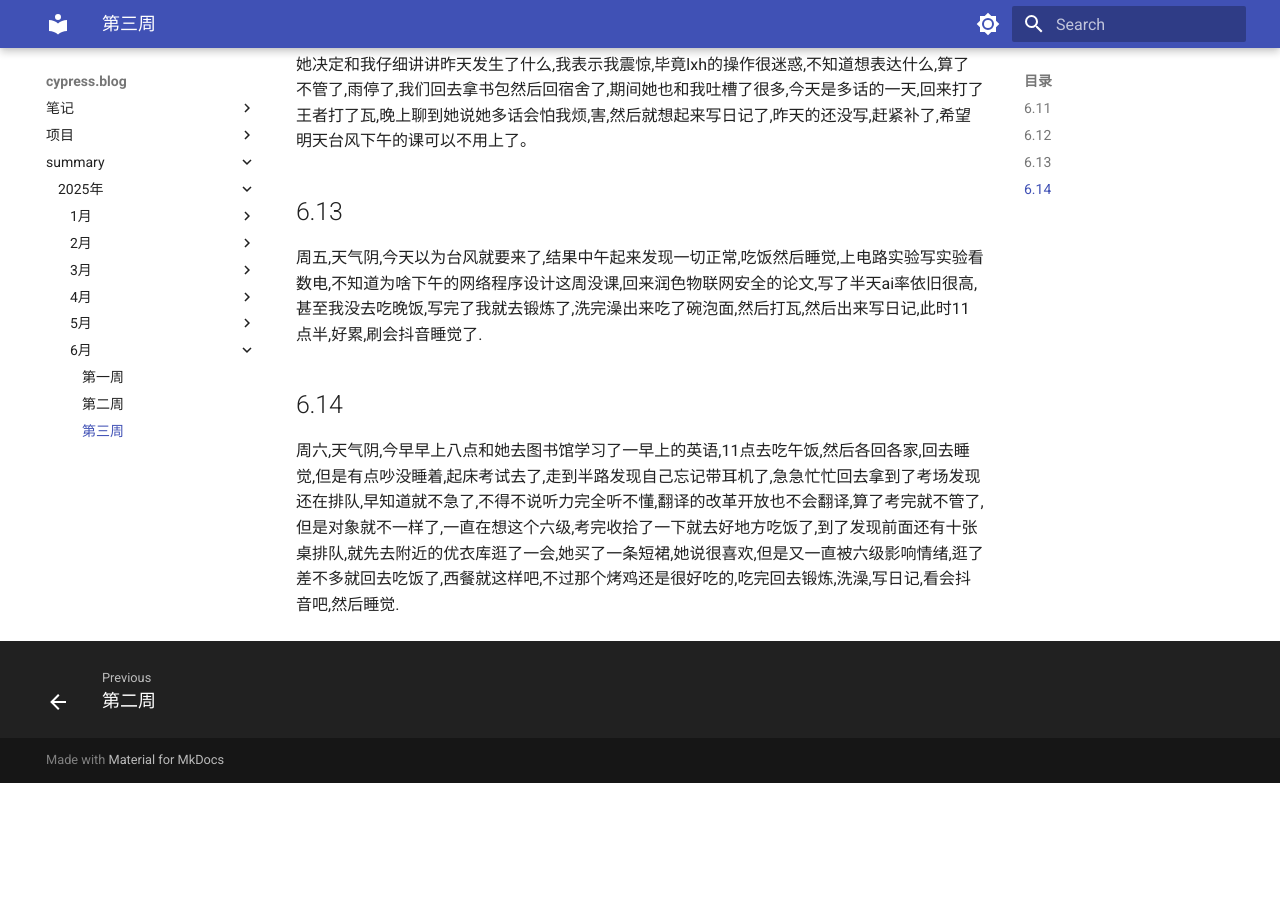
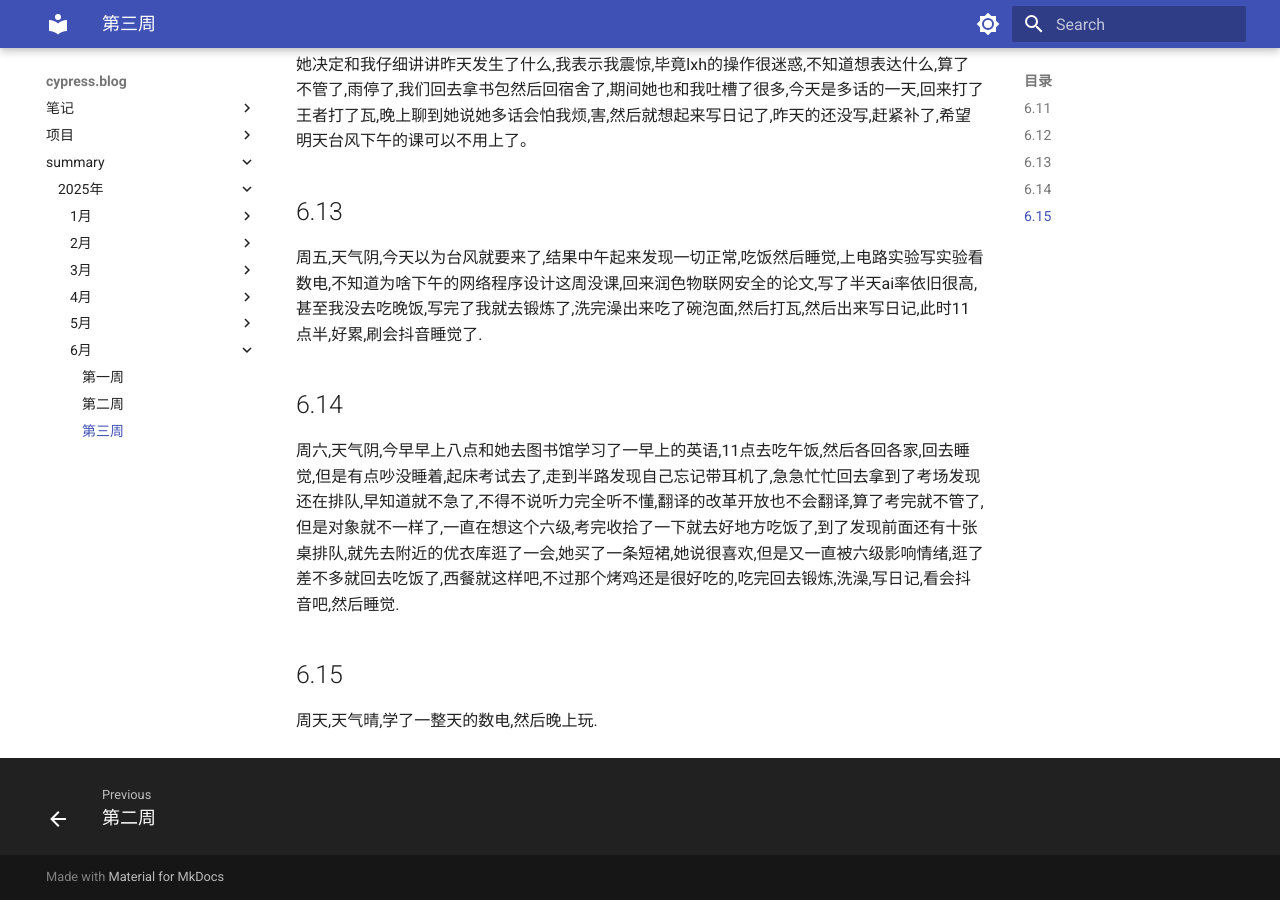
Before and after one commit to cyprer/blog0, an MkDocs documentation site: the page built from docs/summary/25year/6month/3week.md, in a window 1280 px wide and 900 px high, scrolled down 526 px. Built offline with MkDocs 1.6.1 and Material for MkDocs 9.7.7, drawn with Linux system fonts in a browser that asks for light colours; before the commit the page ends 1309 px from its top, so only the background shows below that.

Commit message:
docs: 更新25年第6月第3周周报内容
添加6月15日的周报记录，补充周末的学习和活动情况

```diff
--- a/docs/summary/25year/6month/3week.md
+++ b/docs/summary/25year/6month/3week.md
@@ -8,3 +8,5 @@
   周五,天气阴,今天以为台风就要来了,结果中午起来发现一切正常,吃饭然后睡觉,上电路实验写实验看数电,不知道为啥下午的网络程序设计这周没课,回来润色物联网安全的论文,写了半天ai率依旧很高,甚至我没去吃晚饭,写完了我就去锻炼了,洗完澡出来吃了碗泡面,然后打瓦,然后出来写日记,此时11点半,好累,刷会抖音睡觉了.
 ## 6.14
   周六,天气阴,今早早上八点和她去图书馆学习了一早上的英语,11点去吃午饭,然后各回各家,回去睡觉,但是有点吵没睡着,起床考试去了,走到半路发现自己忘记带耳机了,急急忙忙回去拿到了考场发现还在排队,早知道就不急了,不得不说听力完全听不懂,翻译的改革开放也不会翻译,算了考完就不管了,但是对象就不一样了,一直在想这个六级,考完收拾了一下就去好地方吃饭了,到了发现前面还有十张桌排队,就先去附近的优衣库逛了一会,她买了一条短裙,她说很喜欢,但是又一直被六级影响情绪,逛了差不多就回去吃饭了,西餐就这样吧,不过那个烤鸡还是很好吃的,吃完回去锻炼,洗澡,写日记,看会抖音吧,然后睡觉.
+## 6.15
+  周天,天气晴,学了一整天的数电,然后晚上玩.
```
